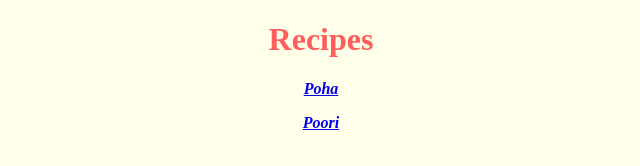
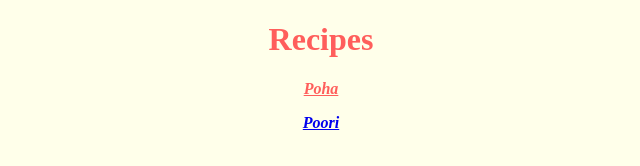
Before and after one commit to Chaitanya-Mukkavilly/Recipes, a plain HTML site: page index.html in a window 1280 px wide. In both pictures the pointer is over the link "Poha". Shown: the full height of the page, 319-959 px from the left. Drawn offline with Linux system fonts and the light colour scheme.

Commit message:
Added color to the hyperlinks

```diff
--- a/style.css
+++ b/style.css
@@ -13,8 +13,12 @@ li{
     font-family: serif;
 }
 
+a:hover{
+    color:#FF5E5B ;
+}
 div{
     text-align: center;
+
 }
 
 #image{
```
Also changed, not shown: index.html (+1 -1 lines).
